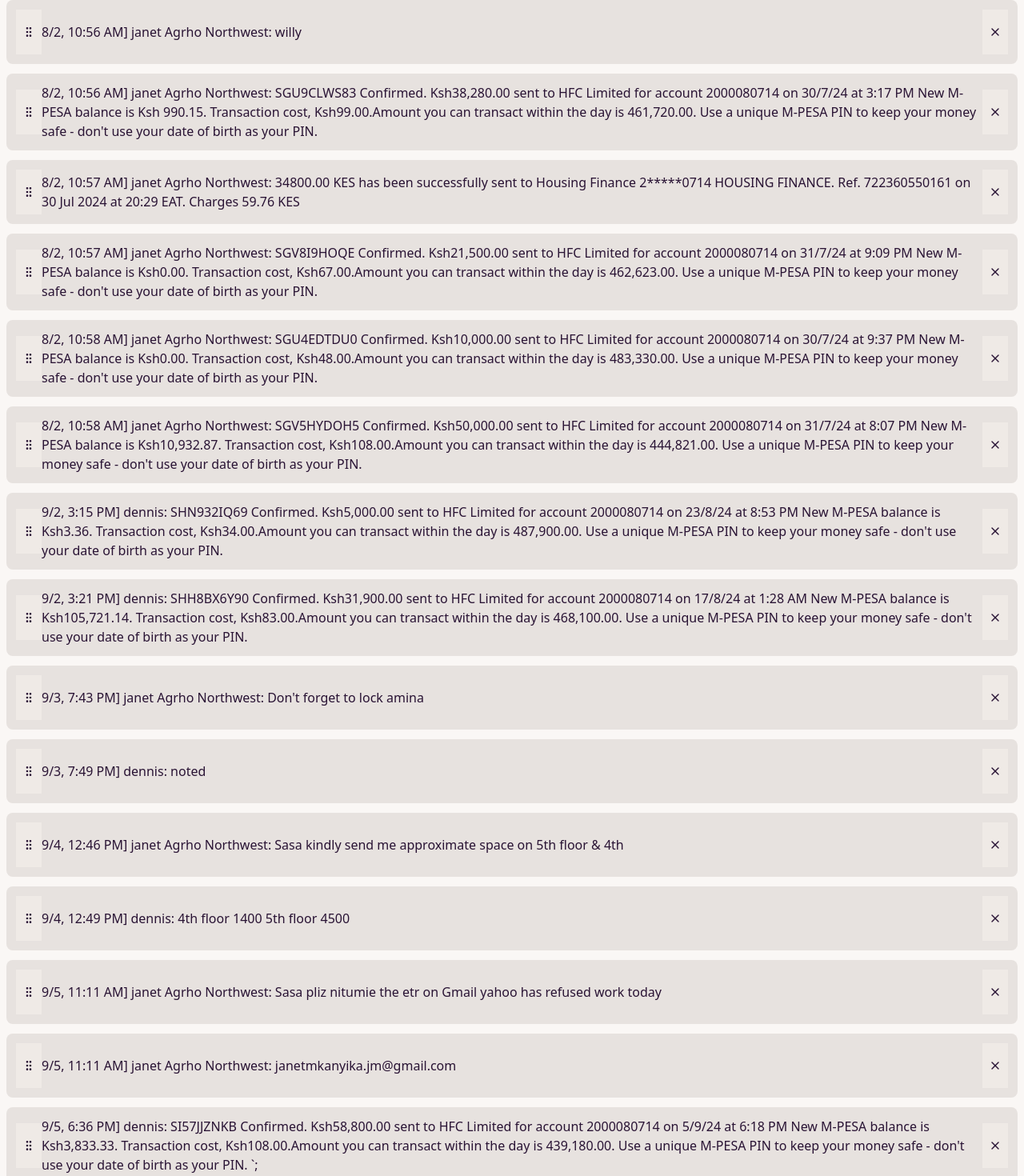
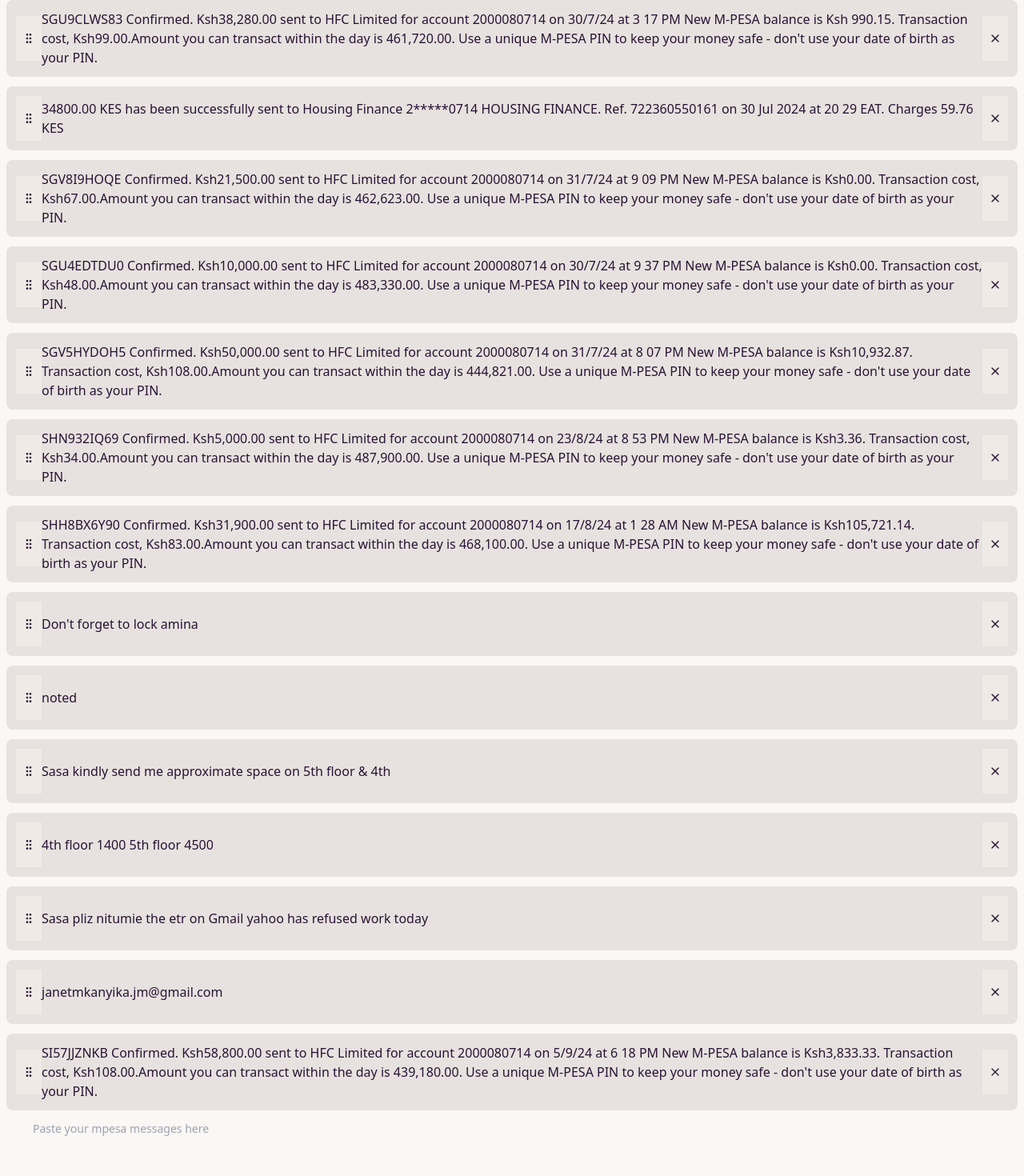
Before and after one commit to tigawanna/print-mpesa-messages, a React (Vite) app: page / in a window 1280 px wide. Shown: the part 440-1910 px from the top of the page at 80% size. Built offline with nearby package versions, Linux system fonts and the light colour scheme.

Commit message:
lots was sorted

```diff
--- a/package.json
+++ b/package.json
@@ -11,6 +11,8 @@
   },
   "dependencies": {
     "@dnd-kit/core": "^6.1.0",
+    "@dnd-kit/sortable": "^8.0.0",
+    "@dnd-kit/utilities": "^3.2.2",
     "lucide-react": "^0.439.0",
     "react": "^18.3.1",
     "react-dom": "^18.3.1",
--- a/src/App.tsx
+++ b/src/App.tsx
@@ -1,39 +1,137 @@
 import { useState } from "react";
-import { TextArea } from "./components/MessageInputs"
+import { TextArea } from "./components/MessageInputs";
 import { MessagesList } from "./components/MessagesList";
+import {
+  DndContext,
+  KeyboardSensor,
+  PointerSensor,
+  useSensor,
+  useSensors,
+  closestCorners,
+  DragEndEvent,
+} from "@dnd-kit/core";
+import { arrayMove,sortableKeyboardCoordinates } from "@dnd-kit/sortable";
+
+type Message = { id: number; text?: string; image?: File };
 
 function App() {
- const [messages, setMessages] = useState<(string | File)[]>(defaultMessage);
+  const [messages, setMessages] = useState<Message[]>(defaultMessage);
+  const sensors = useSensors(
+    useSensor(PointerSensor),
+    useSensor(KeyboardSensor, {
+      coordinateGetter: sortableKeyboardCoordinates,
+    })
+  );
+
+  function getMessagePos(id: number) {
+    return messages.findIndex((message) => message.id === id);
+  }
+
+  const handleDragEnd = (event: DragEndEvent) => {
+    const { active, over } = event;
+    if(!over || !active) return
+    if (active.id === over?.id) return;
+    setMessages((messages) => {
+      // const originalPos = getMessagePos(Number.parseInt(active?.id.toString()));
+      // const newPos = getMessagePos(over?.id.toString() as unknown as number);
+      const originalPos = Number.parseInt(active?.id.toString());
+      const newPos = Number.parseInt(over?.id.toString());
+      console.log("messages  == ", messages);
+      console.log(originalPos, newPos);
+      if(originalPos === newPos) return messages
+      if(originalPos > newPos) return arrayMove(messages, originalPos, newPos);
+      return arrayMove(messages,newPos, originalPos);
+    });
+  };
+
   return (
     <div className="min-h-screen w-full h-full flex flex-col bg-base-100 justify-center items-center p-2">
-        <div className="text-2xl">uwu</div>
-        <MessagesList messages={messages} setMessages={setMessages}/>
-        <TextArea setMessages={setMessages}/>
+      <div className="text-2xl">uwu</div>
+      <DndContext sensors={sensors} collisionDetection={closestCorners} onDragEnd={handleDragEnd}>
+        <MessagesList  messages={messages} setMessages={setMessages} />
+      </DndContext>
+      <TextArea setMessages={setMessages} />
     </div>
-  )
+  );
 }
 
-export default App
-
+export default App;
 
 const defaultMessage = [
-    "const defaultInput = `\n",
-    "8/2, 10:56 AM] janet Agrho Northwest: SGN6KR18JQ Confirmed. Ksh7,000.00 sent to HFC Limited for account 2000080714 on 23/7/24 at 1:29 PM New M-PESA balance is Ksh4,405.66. Transaction cost, Ksh42.00.Amount you can transact within the day is 486,480.00. Use a unique M-PESA PIN to keep your money safe - don't use your date of birth as your PIN.\n",
-    "8/2, 10:56 AM] janet Agrho Northwest: G-20\n",
-    "8/2, 10:56 AM] janet Agrho Northwest: SGV8FIL2TI Confirmed. Ksh5,000.00 sent to HFC Limited for account 2000080714 on 31/7/24 at 10:41 AM New M-PESA balance is Ksh739.36. Transaction cost, Ksh34.00.Amount you can transact within the day is 493,480.00. Use a unique M-PESA PIN to keep your money safe - don't use your date of birth as your PIN.\n",
-    "8/2, 10:56 AM] janet Agrho Northwest: willy\n",
-    "8/2, 10:56 AM] janet Agrho Northwest: SGU9CLWS83 Confirmed. Ksh38,280.00 sent to HFC Limited for account 2000080714 on 30/7/24 at 3:17 PM New M-PESA balance is Ksh 990.15. Transaction cost, Ksh99.00.Amount you can transact within the day is 461,720.00. Use a unique M-PESA PIN to keep your money safe - don't use your date of birth as your PIN.\n",
-    "8/2, 10:57 AM] janet Agrho Northwest: 34800.00 KES has been successfully sent to Housing Finance 2*****0714 HOUSING FINANCE. Ref. 722360550161 on 30 Jul 2024 at 20:29 EAT. Charges 59.76 KES\n",
-    "8/2, 10:57 AM] janet Agrho Northwest: SGV8I9HOQE Confirmed. Ksh21,500.00 sent to HFC Limited for account 2000080714 on 31/7/24 at 9:09 PM New M-PESA balance is Ksh0.00. Transaction cost, Ksh67.00.Amount you can transact within the day is 462,623.00. Use a unique M-PESA PIN to keep your money safe - don't use your date of birth as your PIN.\n",
-    "8/2, 10:58 AM] janet Agrho Northwest: SGU4EDTDU0 Confirmed. Ksh10,000.00 sent to HFC Limited for account 2000080714 on 30/7/24 at 9:37 PM New M-PESA balance is Ksh0.00. Transaction cost, Ksh48.00.Amount you can transact within the day is 483,330.00. Use a unique M-PESA PIN to keep your money safe - don't use your date of birth as your PIN.\n",
-    "8/2, 10:58 AM] janet Agrho Northwest: SGV5HYDOH5 Confirmed. Ksh50,000.00 sent to HFC Limited for account 2000080714 on 31/7/24 at 8:07 PM New M-PESA balance is Ksh10,932.87. Transaction cost, Ksh108.00.Amount you can transact within the day is 444,821.00. Use a unique M-PESA PIN to keep your money safe - don't use your date of birth as your PIN.\n",
-    "9/2, 3:15 PM] dennis: SHN932IQ69 Confirmed. Ksh5,000.00 sent to HFC Limited for account 2000080714 on 23/8/24 at 8:53 PM New M-PESA balance is Ksh3.36. Transaction cost, Ksh34.00.Amount you can transact within the day is 487,900.00. Use a unique M-PESA PIN to keep your money safe - don't use your date of birth as your PIN.\n",
-    "9/2, 3:21 PM] dennis: SHH8BX6Y90 Confirmed. Ksh31,900.00 sent to HFC Limited for account 2000080714 on 17/8/24 at 1:28 AM New M-PESA balance is Ksh105,721.14. Transaction cost, Ksh83.00.Amount you can transact within the day is 468,100.00. Use a unique M-PESA PIN to keep your money safe - don't use your date of birth as your PIN.\n",
-    "9/3, 7:43 PM] janet Agrho Northwest: Don't forget to lock amina\n",
-    "9/3, 7:49 PM] dennis: noted\n",
-    "9/4, 12:46 PM] janet Agrho Northwest: Sasa kindly send me approximate space on 5th floor & 4th\n",
-    "9/4, 12:49 PM] dennis: 4th floor 1400\n5th floor 4500\n",
-    "9/5, 11:11 AM] janet Agrho Northwest: Sasa pliz nitumie the etr on Gmail yahoo has refused work today\n",
-    "9/5, 11:11 AM] janet Agrho Northwest: janetmkanyika.jm@gmail.com\n",
-    "9/5, 6:36 PM] dennis: SI57JJZNKB Confirmed. Ksh58,800.00 sent to HFC Limited for account 2000080714 on 5/9/24 at 6:18 PM New M-PESA balance is Ksh3,833.33. Transaction cost, Ksh108.00.Amount you can transact within the day is 439,180.00. Use a unique M-PESA PIN to keep your money safe - don't use your date of birth as your PIN.\n`;\n"
-]
+  {
+    id: 1,
+    text: "",
+  },
+  {
+    id: 2,
+    text: " SGN6KR18JQ Confirmed. Ksh7,000.00 sent to HFC Limited for account 2000080714 on 23/7/24 at 1 29 PM New M-PESA balance is Ksh4,405.66. Transaction cost, Ksh42.00.Amount you can transact within the day is 486,480.00. Use a unique M-PESA PIN to keep your money safe - don't use your date of birth as your PIN.\n",
+  },
+  {
+    id: 3,
+    text: " G-20\n",
+  },
+  {
+    id: 4,
+    text: " SGV8FIL2TI Confirmed. Ksh5,000.00 sent to HFC Limited for account 2000080714 on 31/7/24 at 10 41 AM New M-PESA balance is Ksh739.36. Transaction cost, Ksh34.00.Amount you can transact within the day is 493,480.00. Use a unique M-PESA PIN to keep your money safe - don't use your date of birth as your PIN.\n",
+  },
+  {
+    id: 5,
+    text: " willy\n",
+  },
+  {
+    id: 6,
+    text: " SGU9CLWS83 Confirmed. Ksh38,280.00 sent to HFC Limited for account 2000080714 on 30/7/24 at 3 17 PM New M-PESA balance is Ksh 990.15. Transaction cost, Ksh99.00.Amount you can transact within the day is 461,720.00. Use a unique M-PESA PIN to keep your money safe - don't use your date of birth as your PIN.\n",
+  },
+  {
+    id: 7,
+    text: " 34800.00 KES has been successfully sent to Housing Finance 2*****0714 HOUSING FINANCE. Ref. 722360550161 on 30 Jul 2024 at 20 29 EAT. Charges 59.76 KES\n",
+  },
+  {
+    id: 8,
+    text: " SGV8I9HOQE Confirmed. Ksh21,500.00 sent to HFC Limited for account 2000080714 on 31/7/24 at 9 09 PM New M-PESA balance is Ksh0.00. Transaction cost, Ksh67.00.Amount you can transact within the day is 462,623.00. Use a unique M-PESA PIN to keep your money safe - don't use your date of birth as your PIN.\n",
+  },
+  {
+    id: 9,
+    text: " SGU4EDTDU0 Confirmed. Ksh10,000.00 sent to HFC Limited for account 2000080714 on 30/7/24 at 9 37 PM New M-PESA balance is Ksh0.00. Transaction cost, Ksh48.00.Amount you can transact within the day is 483,330.00. Use a unique M-PESA PIN to keep your money safe - don't use your date of birth as your PIN.\n",
+  },
+  {
+    id: 10,
+    text: " SGV5HYDOH5 Confirmed. Ksh50,000.00 sent to HFC Limited for account 2000080714 on 31/7/24 at 8 07 PM New M-PESA balance is Ksh10,932.87. Transaction cost, Ksh108.00.Amount you can transact within the day is 444,821.00. Use a unique M-PESA PIN to keep your money safe - don't use your date of birth as your PIN.\n",
+  },
+  {
+    id: 11,
+    text: " SHN932IQ69 Confirmed. Ksh5,000.00 sent to HFC Limited for account 2000080714 on 23/8/24 at 8 53 PM New M-PESA balance is Ksh3.36. Transaction cost, Ksh34.00.Amount you can transact within the day is 487,900.00. Use a unique M-PESA PIN to keep your money safe - don't use your date of birth as your PIN.\n",
+  },
+  {
+    id: 12,
+    text: " SHH8BX6Y90 Confirmed. Ksh31,900.00 sent to HFC Limited for account 2000080714 on 17/8/24 at 1 28 AM New M-PESA balance is Ksh105,721.14. Transaction cost, Ksh83.00.Amount you can transact within the day is 468,100.00. Use a unique M-PESA PIN to keep your money safe - don't use your date of birth as your PIN.\n",
+  },
+  {
+    id: 13,
+    text: " Don't forget to lock amina\n",
+  },
+  {
+    id: 14,
+    text: " noted\n",
+  },
+  {
+    id: 15,
+    text: " Sasa kindly send me approximate space on 5th floor & 4th\n",
+  },
+  {
+    id: 16,
+    text: " 4th floor 1400\n5th floor 4500\n",
+  },
+  {
+    id: 17,
+    text: " Sasa pliz nitumie the etr on Gmail yahoo has refused work today\n",
+  },
+  {
+    id: 18,
+    text: " janetmkanyika.jm@gmail.com\n",
+  },
+  {
+    id: 19,
+    text: " SI57JJZNKB Confirmed. Ksh58,800.00 sent to HFC Limited for account 2000080714 on 5/9/24 at 6 18 PM New M-PESA balance is Ksh3,833.33. Transaction cost, Ksh108.00.Amount you can transact within the day is 439,180.00. Use a unique M-PESA PIN to keep your money safe - don't use your date of birth as your PIN.",
+  },
+];
--- a/src/components/MessageInputs.tsx
+++ b/src/components/MessageInputs.tsx
@@ -1,7 +1,8 @@
 import { useEffect, useState } from "react";
 import TextareaAutosize from "react-textarea-autosize";
+type Message = { id: number; text?: string; image?: File };
 interface TextAreaProps {
-  setMessages: React.Dispatch<React.SetStateAction<(string | File)[]>>;
+  setMessages: React.Dispatch<React.SetStateAction<Message[]>>;
 }
 
 export function TextArea({ setMessages }: TextAreaProps) {
@@ -16,14 +17,13 @@
     console.log(" chks langth ", message_chunks);
     if (message_chunks.length === 1) {
         console.log("adding messages not from whatsapp",input)
-      setMessages((prev) => [...prev, input]);
+      setMessages((prev) => [...prev,{id:prev.length+1,text:input}]);
           setInput("");
       return;
     }
     message_chunks.forEach((message) => {
-      const message_body = message.split(":").slice(2).join(" ");
-
-      setMessages((prev) => [...prev, message_body]);
+    const message_body = message.split(":").slice(2).join(" ");
+    setMessages((prev) => [...prev, { id: prev.length + 1, text: message_body }]);
     });
     // setMessages(prev => [...prev, input])
     setInput("");
@@ -48,7 +48,7 @@
   const [image, setImage] = useState<File | null>(null);
   useEffect(() => {
     if (image) {
-      setMessages((prev) => [...prev, image]);
+      setMessages((prev) => [...prev,{id:prev.length+1,image}]);
     }
   }, [image]);
   return(
--- a/src/components/MessagesList.tsx
+++ b/src/components/MessagesList.tsx
@@ -1,9 +1,11 @@
 import { GripVertical, X } from "lucide-react";
-
+import { SortableContext, verticalListSortingStrategy } from "@dnd-kit/sortable";
+import { SingleRow } from "./SingleRow";
+type Message = { id: number; text?: string; image?: File };
 interface MessagesListProps {
   printing?: boolean;
-  messages: (string | File)[];
-  setMessages: React.Dispatch<React.SetStateAction<(string | File)[]>>;
+  messages: Message[];
+  setMessages: React.Dispatch<React.SetStateAction<Message[]>>;
 }
 
 export function MessagesList({ printing = false, messages, setMessages }: MessagesListProps) {
@@ -20,38 +22,49 @@
   function mergeMessage(idx1: number, idx2: number) {
     setMessages((prev) => {
       const newMessages = [...prev];
-      newMessages[idx1] = newMessages[idx1] + " \n" + newMessages[idx2];
+    //   newMessages[idx1] = newMessages[idx1] + " \n" + newMessages[idx2];
+      newMessages.splice(idx1, 1, {id:newMessages[idx1].id,text:newMessages[idx1].text + " \n" + newMessages[idx2].text});
       newMessages.splice(idx2, 1);
       return newMessages;
     });
   }
   return (
     <div className="w-full h-full flex flex-col gap-3 ">
+
+        <SortableContext items={messages} strategy={verticalListSortingStrategy}>
           {messages.map((msg, index) => {
             if (!msg) return null;
             // is a string
-        if (typeof msg === "string") {
-          if (msg.length === 0) return null;
+            if (typeof msg.text === "string") {
+              if (msg.text.length === 0) return null;
               return (
+                <SingleRow key={msg.id} id={index.toString()}>
                   <div
-              key={index}
+                    id={msg.id.toString()}
+                    key={msg.id}
                     className="w-full  flex justify-between items-center p-3 bg-base-300 rounded-lg">
                     {!printing && (
                       <div className="h-full p-2 py-5 bg-base-200 group has-[:hover]:bg-info">
                         <GripVertical className="size-4" />
                       </div>
                     )}
-              <p className="w-full">{msg}</p>
+                    <p className="w-full">{msg.text}</p>
                     {!printing && (
                       <div className="h-full p-2 py-5 bg-base-200 group has-[:hover]:bg-error">
-                  <X className="size-4   cursor-pointer" onClick={() => removeMessage(index)} />
+                        <X
+                          className="size-4   cursor-pointer"
+                          onClick={() => removeMessage(index)}
+                        />
                       </div>
                     )}
                   </div>
+                </SingleRow>
               );
             }
             //   is a file
           })}
+        </SortableContext>
+
     </div>
   );
 }
--- /dev/null
+++ b/src/components/SingleRow.tsx
@@ -0,0 +1,24 @@
+import { useSortable } from "@dnd-kit/sortable";
+import { CSS } from "@dnd-kit/utilities";
+interface SingleRowProps {
+  children: React.ReactNode;
+  id: string;
+}
+export function SingleRow({id,children}: SingleRowProps) {
+      const { attributes, listeners, setNodeRef, transform, transition,isDragging,isOver } = useSortable({ id });
+
+      const style = {
+        transition,
+        transform: CSS.Transform.toString(transform),
+        opacity: isDragging ? 0.5 : 1,
+        border: isDragging ?"1px solid red":"",
+        backgroundColor: isOver ? "red" : "",
+
+
+      };
+  return (
+    <div ref={setNodeRef} style={{...style,zIndex:isDragging?50:10}} {...attributes} {...listeners} className="">
+      {children}
+    </div>
+  );
+}
```
Also changed, not shown: 1 other file (tests, documents, lock files or other folders). Lines whose indentation alone changed are shown as unchanged.
